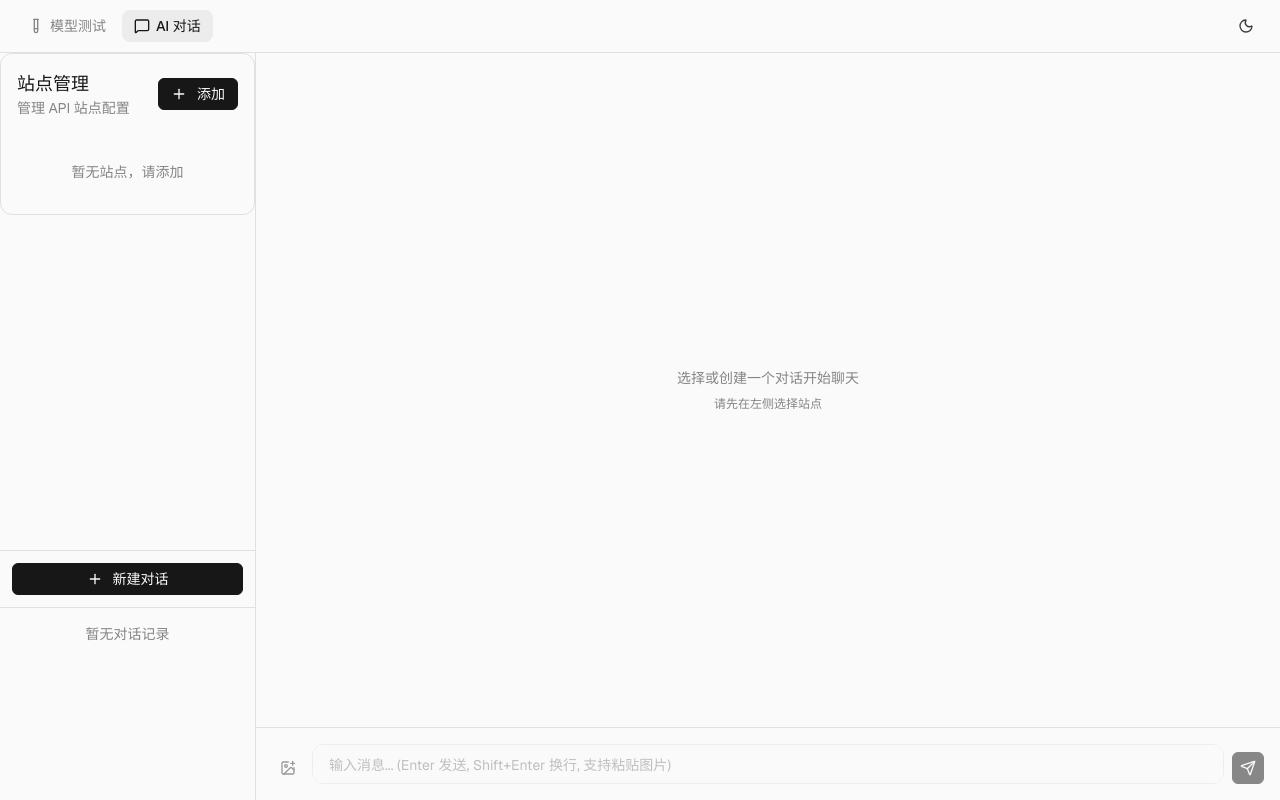
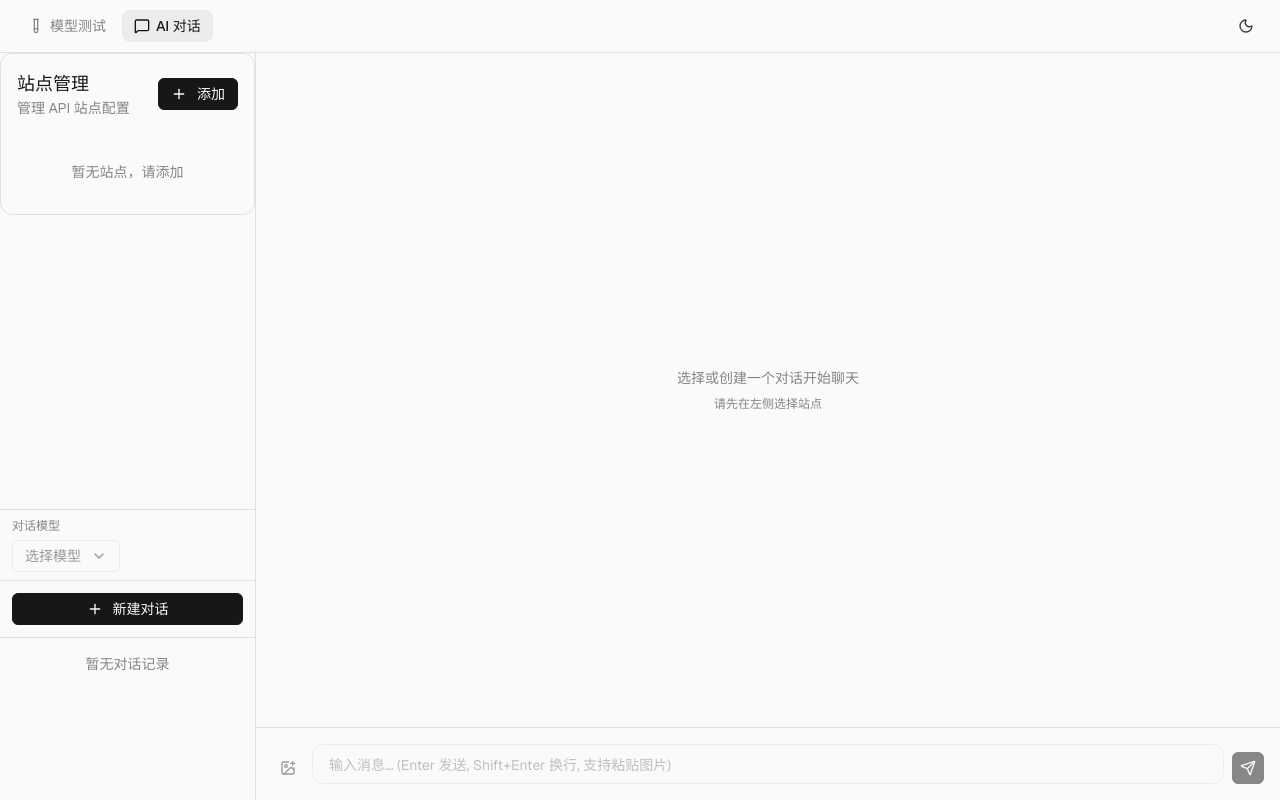
Before and after one commit to Adkimsm/openai-models-test, a Next.js app: page /chat in a window 1280 px wide. Built offline with nearby package versions, Linux system fonts and the light colour scheme.

Commit message:
feat: selected model store

```diff
--- a/src/app/chat/page.js
+++ b/src/app/chat/page.js
@@ -11,6 +11,9 @@ import {
   getConversation,
   saveConversation,
   deleteConversation,
+  getSetting,
+  setSetting,
+  getSite,
 } from "@/lib/db"
 
 export default function ChatPage() {
@@ -37,6 +40,18 @@ export default function ChatPage() {
 
   useEffect(() => {
     getConversations().then(setConversations)
+  }, [])
+
+  useEffect(() => {
+    Promise.all([getSetting("selectedSiteId"), getSetting("chatModel")]).then(
+      async ([siteId, model]) => {
+        if (siteId) {
+          const site = await getSite(siteId)
+          if (site) setSelectedSite(site)
+        }
+        if (model) setSelectedModel(model)
+      }
+    )
   }, [])
 
   useEffect(() => {
@@ -263,10 +278,23 @@ export default function ChatPage() {
                 onSelectSite={(site) => {
                   setSelectedSite(site)
                   setSelectedModel("")
+                  setSetting("selectedSiteId", site?.id || null)
+                  setSetting("chatModel", null)
                 }}
               />
             </div>
-            <div className="border-t border-gray-4 h-[250px] shrink-0">
+            <div className="px-3 py-2 border-t border-gray-4 shrink-0">
+              <div className="text-xs text-gray-9 mb-1.5">对话模型</div>
+              <ModelPicker
+                selectedSite={selectedSite}
+                selectedModel={selectedModel}
+                onSelect={(model) => {
+                  setSelectedModel(model)
+                  setSetting("chatModel", model)
+                }}
+              />
+            </div>
+            <div className="border-t border-gray-4 h-[220px] shrink-0">
               <ConversationList
                 conversations={conversations}
                 activeId={activeId}
--- a/src/app/page.js
+++ b/src/app/page.js
@@ -7,7 +7,7 @@ import TestRunner from "@/components/TestRunner"
 import ResultsTable from "@/components/ResultsTable"
 import ExportButton from "@/components/ExportButton"
 import Footer from "@/components/Footer"
-import { getResults, saveResults, getModels, saveModels } from "@/lib/db"
+import { getResults, saveResults, getModels, saveModels, getSetting, setSetting, getSite } from "@/lib/db"
 
 export default function Home() {
   const [selectedSite, setSelectedSite] = useState(null)
@@ -23,6 +23,15 @@ export default function Home() {
     failed: 0,
   })
   const abortRef = useRef(false)
+
+  useEffect(() => {
+    getSetting("selectedSiteId").then(async (siteId) => {
+      if (siteId) {
+        const site = await getSite(siteId)
+        if (site) setSelectedSite(site)
+      }
+    })
+  }, [])
 
   useEffect(() => {
     if (!selectedSite) return
@@ -166,6 +175,7 @@ export default function Home() {
                 setModels([])
                 setEnabledModels([])
                 setResults([])
+                setSetting("selectedSiteId", site?.id || null)
               }}
             />
           </div>
```
